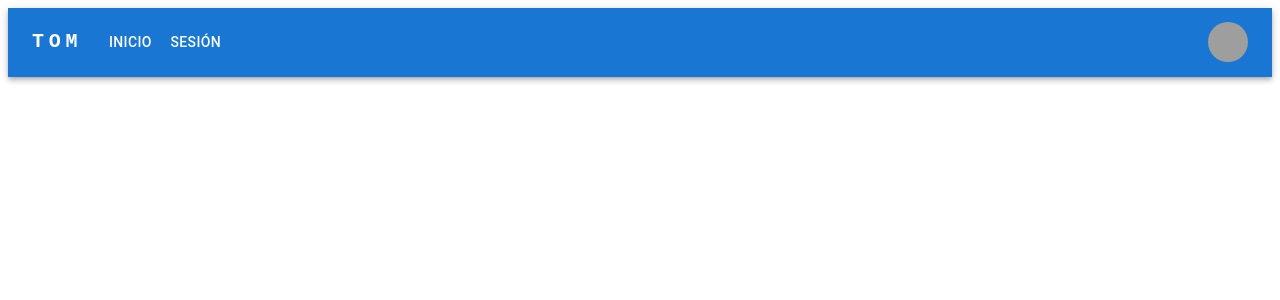
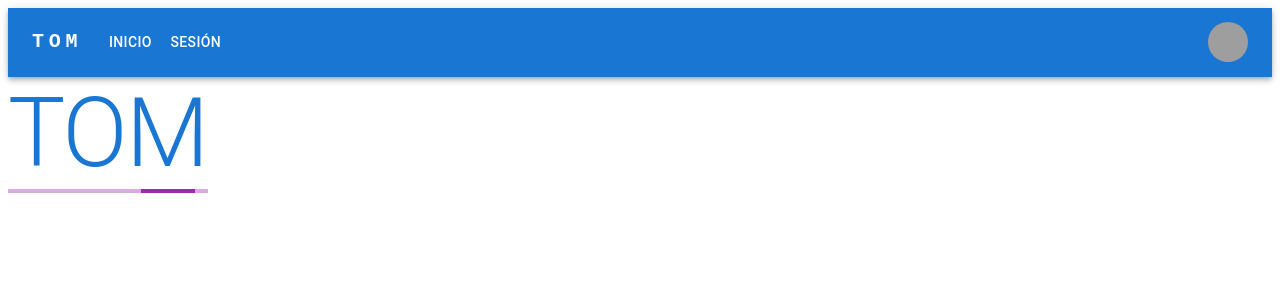
Before and after one commit to VarelaIT/TOM-Web, a React (Vite) app: page / in a window 1280 px wide. Shown: the top 300 px of the page. Built offline with nearby package versions, Linux system fonts and the light colour scheme; grey boxes are pictures that could not be loaded.

Commit message:
new landing component

```diff
--- a/src/App.tsx
+++ b/src/App.tsx
@@ -1,9 +1,11 @@
 import Header from "./components/header/header";
+import Landing from "./components/landing";
 
 function App() {
   return (
     <>
       <Header />
+      <Landing />
     </>
   );
 }
--- /dev/null
+++ b/src/components/landing.tsx
@@ -0,0 +1,34 @@
+import { Box, Typography, LinearProgress } from "@mui/material";
+
+export default function Landing() {
+  //center the content
+  return (
+    <Box
+      component="section"
+      display="flex"
+      alignItems="center"
+      sx={{
+        width: "100%",
+        height: "100%",
+      }}
+    >
+      <Box
+        sx={{
+          marging: "auto",
+        }}
+      >
+        <Typography
+          variant="h1"
+          component="h1"
+          sx={{ textAlign: "center" }}
+          color="primary"
+        >
+          TOM
+        </Typography>
+        <Box sx={{ width: "100%" }}>
+          <LinearProgress color="secondary" />
+        </Box>
+      </Box>
+    </Box>
+  );
+}
```
